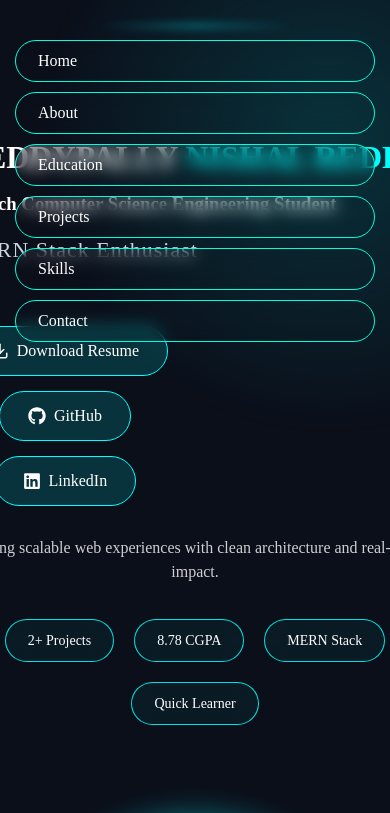
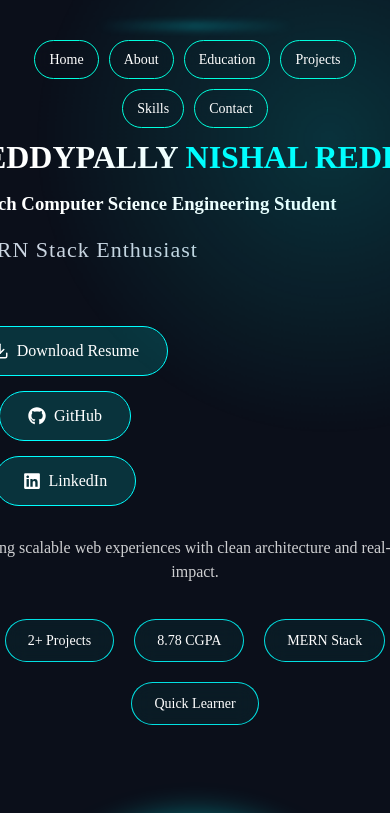
Before and after one commit to REDDYPALLYNISHALREDDY/Portfolio-Website, a React (Vite) app: page / in a window 390 px wide. Shown: the top 813 px of the page. Built offline with nearby package versions, Linux system fonts and the light colour scheme.

Commit message:
Updated App.css for mobile view

```diff
--- a/src/App.css
+++ b/src/App.css
@@ -736,14 +736,15 @@ box-shadow: 0 0 18px rgba(0, 240, 255, 0.8);
 }
 @media (max-width: 768px) {
   .navbar {
-    flex-direction: column;
+    display: flex;
+    flex-wrap: wrap;
+    justify-content: center;
     gap: 10px;
     padding: 15px;
   }
   .navbar a {
-    flex-wrap: wrap;
-    justify-content: center;
-    gap: 10px;
+    font-size: 14px;
+    padding: 8px 14px;
   }
   .hero h1 {
     font-size: 32px;
```
